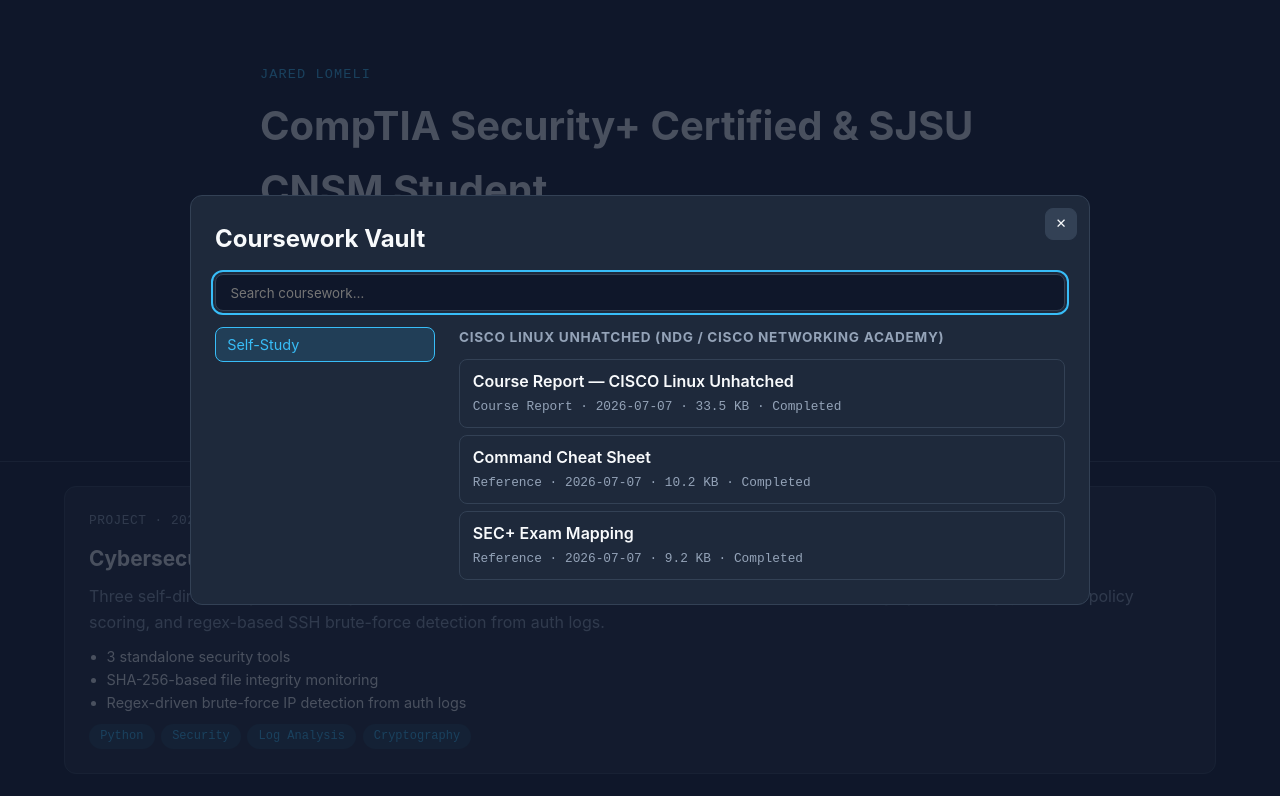
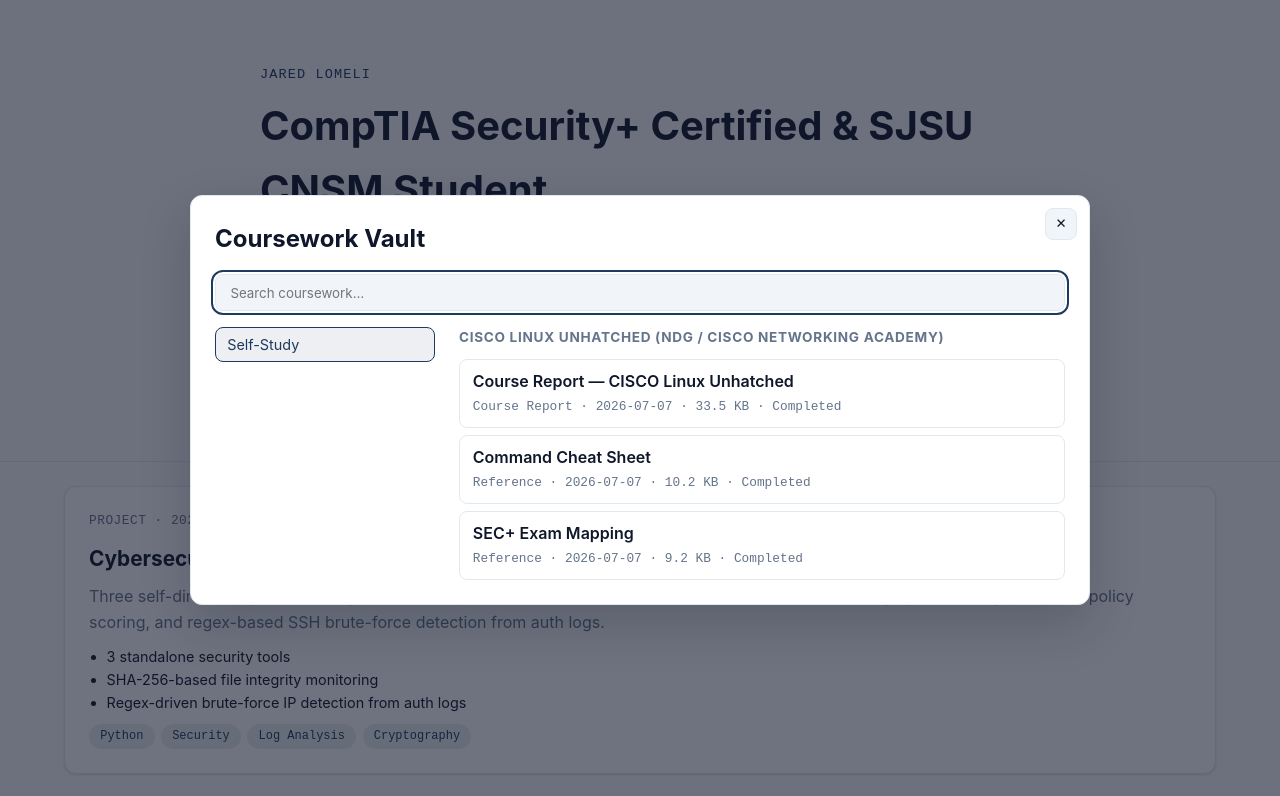
Before and after one commit to jaredlomeli-sjsu/jared-lomeli-portfolio, a website: page index.html in a window 1280 px wide. Both pictures are taken after a click on the button "Browse Coursework". Shown: the top 796 px of the page. Drawn offline with Linux system fonts and the light colour scheme.

Commit message:
Retheme site to light, corporate-clean palette
Switches from dark slate/sky-blue to off-white/navy per Jared's
brainstorm — better fits a recruiter-facing resume page. Adds card/
dialog shadows for depth now that contrast alone can't carry it, and
fixes a couple of tokens that would've broken silently under a naive
swap (image-placeholder and input backgrounds now use bg-surface-hover
instead of bg-primary, since bg-primary is the page background now,
not a dark surface; button hover color un-hardcoded from the old
sky-blue). JetBrains Mono kept for eyebrow/meta/tag text as the one
remaining technical accent.

```diff
--- a/style.css
+++ b/style.css
@@ -1,13 +1,19 @@
 :root {
   /* Design Tokens */
-  --bg-primary: #0f172a;
-  --bg-surface: #1e293b;
-  --bg-surface-hover: #334155;
-  --text-main: #f8fafc;
-  --text-muted: #94a3b8;
-  --accent-color: #38bdf8;
-  --accent-glow: rgba(56, 189, 248, 0.15);
-  --border-color: #334155;
+  --bg-primary: #f8fafc;
+  --bg-surface: #ffffff;
+  --bg-surface-hover: #f1f5f9;
+  --text-main: #0f172a;
+  --text-muted: #64748b;
+  --text-on-accent: #ffffff;
+  --accent-color: #1e3a5f;
+  --accent-color-hover: #16304a;
+  --accent-glow: rgba(30, 58, 95, 0.08);
+  --border-color: #e2e8f0;
+  --shadow-card:
+    0 1px 3px rgba(15, 23, 42, 0.08), 0 1px 2px rgba(15, 23, 42, 0.04);
+  --shadow-card-hover: 0 8px 20px rgba(15, 23, 42, 0.1);
+  --shadow-dialog: 0 20px 50px rgba(15, 23, 42, 0.2);
   --font-sans: "Inter", system-ui, -apple-system, sans-serif;
   --font-mono: "JetBrains Mono", monospace;
 }
@@ -66,11 +72,12 @@
 .btn-primary {
   background: var(--accent-color);
   border-color: var(--accent-color);
-  color: var(--bg-primary);
+  color: var(--text-on-accent);
 }
 
 .btn-primary:hover {
-  background: #0ea5e9;
+  background: var(--accent-color-hover);
+  border-color: var(--accent-color-hover);
 }
 
 .btn-secondary {
@@ -151,15 +158,18 @@
   border: 1px solid var(--border-color);
   border-radius: 12px;
   overflow: hidden;
+  box-shadow: var(--shadow-card);
   transition:
     transform 0.2s ease,
-    border-color 0.2s ease;
+    border-color 0.2s ease,
+    box-shadow 0.2s ease;
   grid-column: 1 / -1;
 }
 
 .highlight-card:hover {
   transform: translateY(-2px);
   border-color: var(--accent-color);
+  box-shadow: var(--shadow-card-hover);
 }
 
 .highlight-card--no-media {
@@ -167,7 +177,7 @@
 }
 
 .highlight-card-media {
-  background: var(--bg-primary);
+  background: var(--bg-surface-hover);
 }
 
 .highlight-card-media img {
@@ -247,10 +257,11 @@
   padding: 0;
   max-width: min(90vw, 900px);
   max-height: 85vh;
+  box-shadow: var(--shadow-dialog);
 }
 
 dialog::backdrop {
-  background: rgba(15, 23, 42, 0.75);
+  background: rgba(15, 23, 42, 0.6);
 }
 
 .dialog-close {
@@ -320,7 +331,7 @@
   display: none;
   width: 100%;
   padding: 0.6rem;
-  background: var(--bg-primary);
+  background: var(--bg-surface-hover);
   color: var(--text-main);
   border: 1px solid var(--border-color);
   border-radius: 8px;
@@ -329,7 +340,7 @@
 .explorer-search {
   width: 100%;
   padding: 0.6rem 0.9rem;
-  background: var(--bg-primary);
+  background: var(--bg-surface-hover);
   color: var(--text-main);
   border: 1px solid var(--border-color);
   border-radius: 8px;
```
